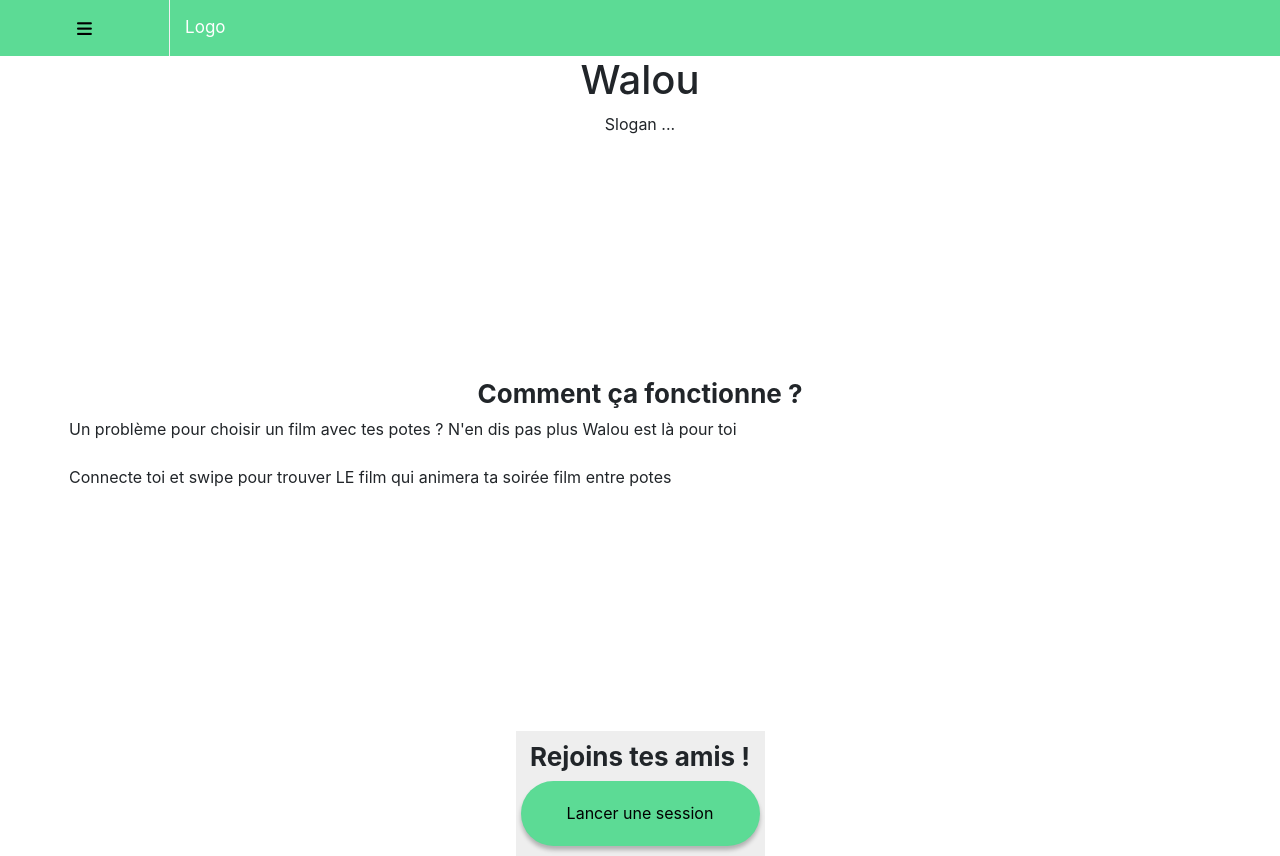
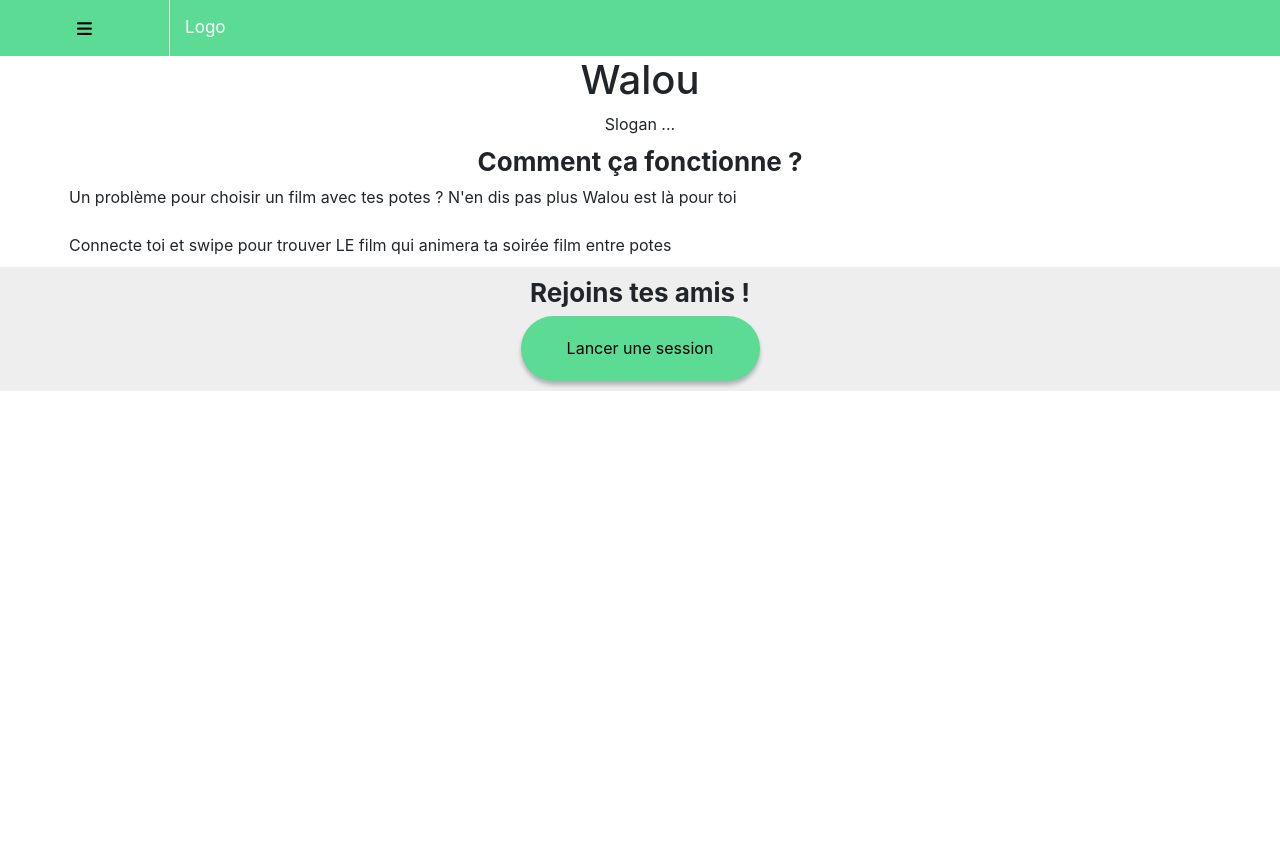
Before and after one commit to Saadovski/PLD_SMART, a React (Create React App) app in the folder frontend/: page / in a window 1280 px wide. After the commit the page ends 800 px from the top, so only its background shows below. Built offline with nearby package versions, Linux system fonts and the light colour scheme.

Commit message:
to server

```diff
--- a/frontend/src/component/Home.js
+++ b/frontend/src/component/Home.js
@@ -3,7 +3,7 @@ import "../styles/home.css";
 
 function Home() {
   return (
-    <div className="home-container box-centre">
+    <div className="home-container">
             <div className="box-en-haut"><h1>Walou</h1>Slogan ...</div>
 
 
--- a/frontend/src/component/Navbar.js
+++ b/frontend/src/component/Navbar.js
@@ -8,7 +8,7 @@ function Navbar() {
     var bg = document.querySelector(".blackBackground");
     console.log("open", x);
     if (x.style.left !== 0) {
-      console.log("diff de -600px")
+      console.log("diff de -600px");
       x.style.left = 0;
       bg.style.display = "block";
     } else {
@@ -16,10 +16,13 @@ function Navbar() {
       bg.style.display = "none";
     }
 
-
     const links = document.querySelectorAll("#myLinks > a");
     links.forEach((link) => {
-      link.addEventListener("click", () => (x.style.left = "-80vw"));
+      link.addEventListener("click", () => {
+        x.style.left = "-80vw";
+        var bg = document.querySelector(".blackBackground");
+        bg.style.display = "none";
+      });
     });
   };
 
```
